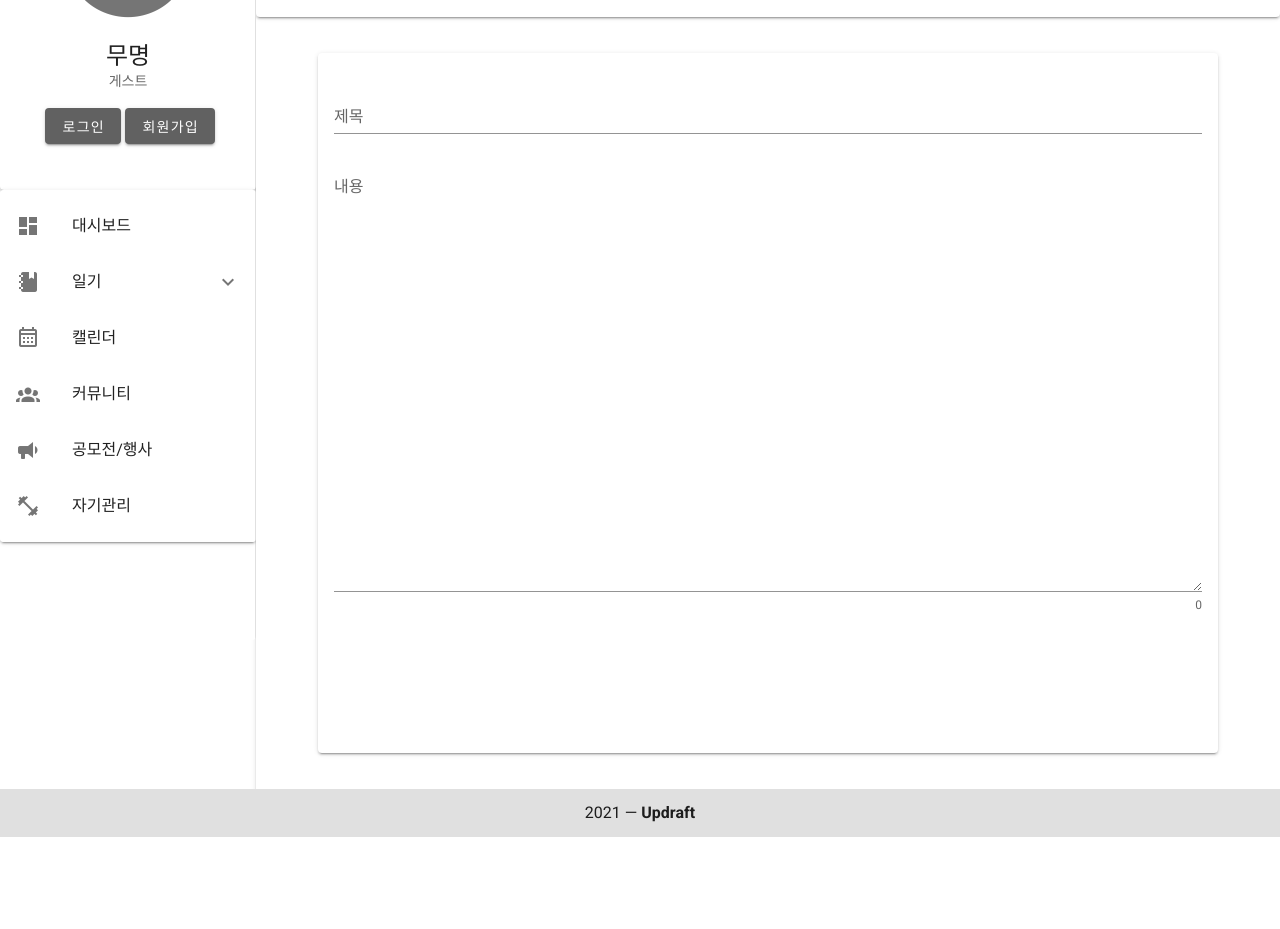
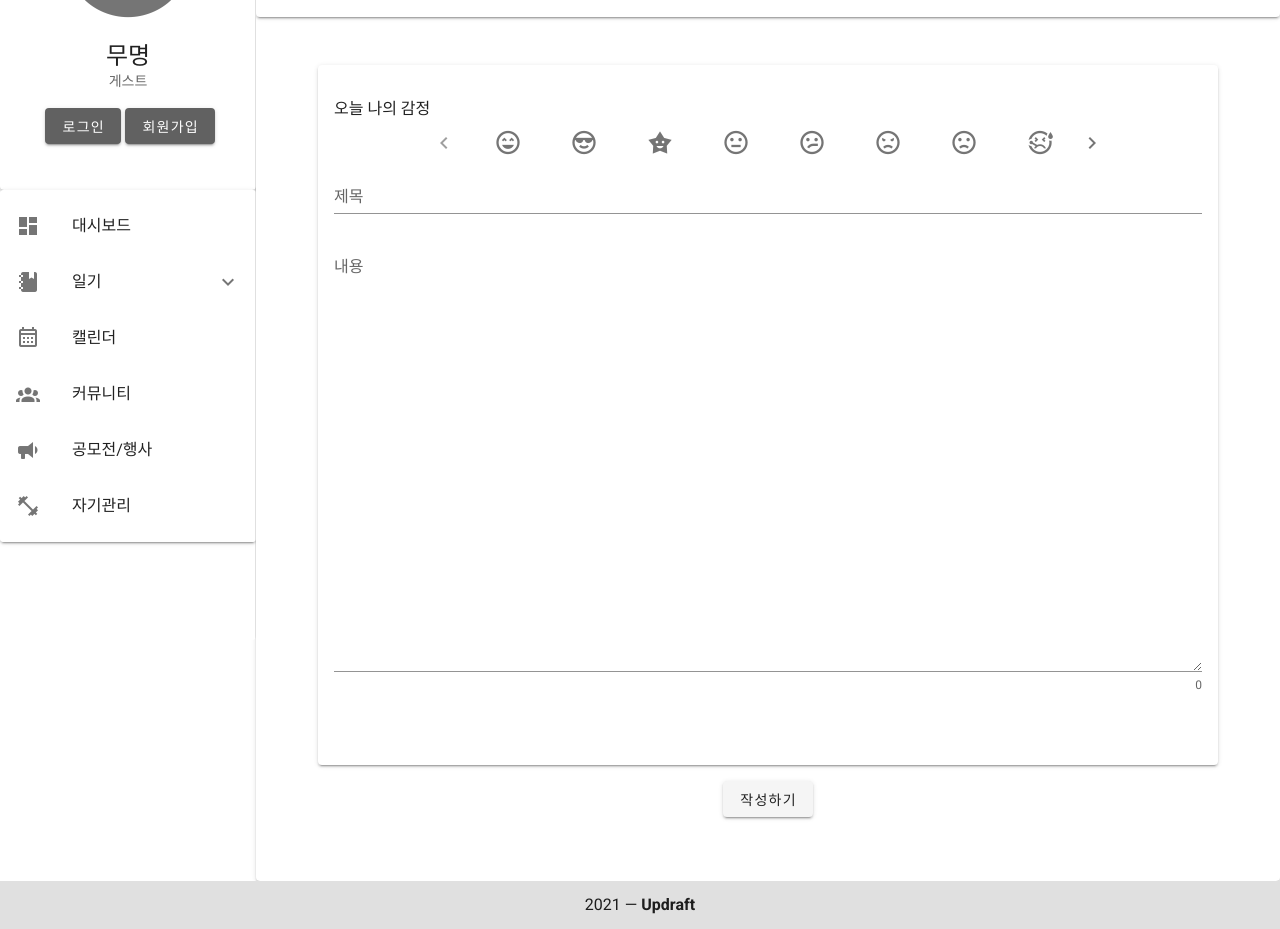
Before and after one commit to osamhack2021/WEB_SONAGI-ON_updraft, a Vue app in the folder frontend/: page /diary-write in a window 1280 px wide. Shown: the part 160-1089 px from the top of the page. Before the commit the page ends 997 px from the top, so only its background shows below. Built offline with nearby package versions, Linux system fonts and the light colour scheme; a web font is replaced by a local one.

Commit message:
AddEEmotions.vue for DiaryWrite.vue

```diff
--- /dev/null
+++ b/frontend/src/components/Emotions.vue
@@ -0,0 +1,51 @@
+<template>
+            <v-sheet
+              max-width="700"
+            >
+              <v-slide-group
+                mandantory
+                show-arrows
+              >
+                <v-slide-item
+                    v-for="i in emotions" :key="i"
+                    v-slot="{ active, toggle }"
+                >
+                  <v-btn
+                    class="mx-4"
+                    @click="toggle"
+                    large
+                    icon
+                    depressed
+                    rounded
+                    :input-value="active"
+                    active-class="indigo darken-3 white--text"
+                  >
+                    <v-icon>{{i}}</v-icon>
+                  </v-btn>
+                </v-slide-item>
+              </v-slide-group>
+            </v-sheet>
+</template>
+
+<script>
+
+
+export default {
+    data:()=>({
+        model: null,
+
+        emotions: [
+        'mdi-emoticon-excited-outline',
+        'mdi-emoticon-cool-outline',
+        'mdi-star-face',
+        'mdi-emoticon-neutral-outline',
+        'mdi-emoticon-confused-outline',
+        'mdi-emoticon-angry-outline',
+        'mdi-emoticon-sad-outline',
+        'mdi-emoticon-sick-outline',
+        'mdi-emoticon-cry-outline',
+        'mdi-emoticon-dead-outline',
+        ],
+    }),
+}
+</script>
--- a/frontend/src/views/DiaryWrite.vue
+++ b/frontend/src/views/DiaryWrite.vue
@@ -1,11 +1,15 @@
 <template lang="">
-    <div>
+    <div class="pb-8">
     <v-card class="group pa-2">
       <v-icon small style="margin-left:5px">home</v-icon>
       <v-breadcrumbs :items="bcLink"></v-breadcrumbs>
     </v-card>
-    <v-layout align-center justify-center row fill-height class="py-8 px-4">
+    <v-layout align-center justify-center column fill-height class="py-8 px-4">
         <v-card class="py-8 px-4 ma-4" style="max-width: 900px; width: 900px; height: 700px">
+          오늘 나의 감정
+          <v-layout justify-center>
+          <Emotions />
+          </v-layout>
             <v-text-field
             v-model="message1"
             label="제목"
@@ -20,11 +24,25 @@
                 row-height="30"
                 ></v-textarea>
         </v-card>
+    <v-layout justify-end>
+      <div>
+    <v-btn>
+      작성하기
+    </v-btn>
+    </div>
+    </v-layout>
     </v-layout>
     </div>
 </template>
+
 <script>
+import Emotions from '../components/Emotions'
+
 export default {
+    components: {
+      Emotions,
+    },
+
     data: ()=> ({
       bcLink: [
            {
```
